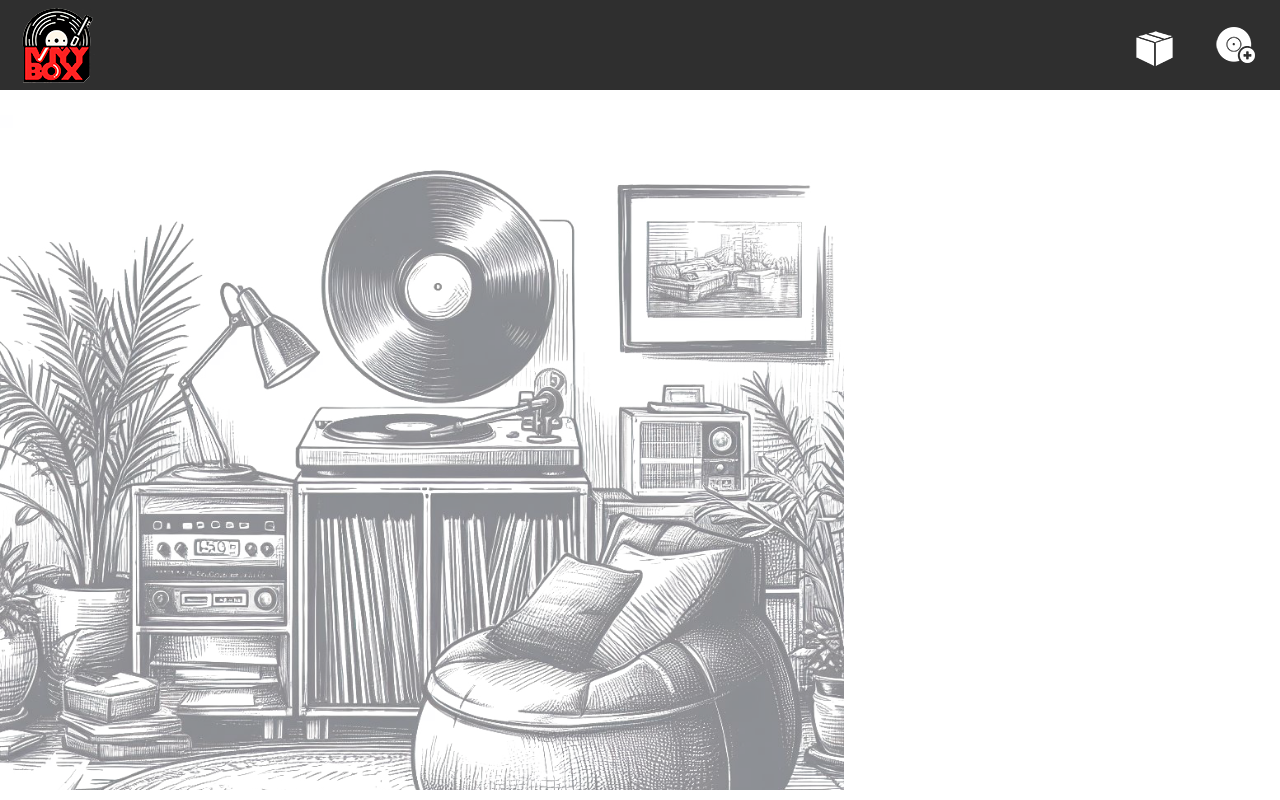
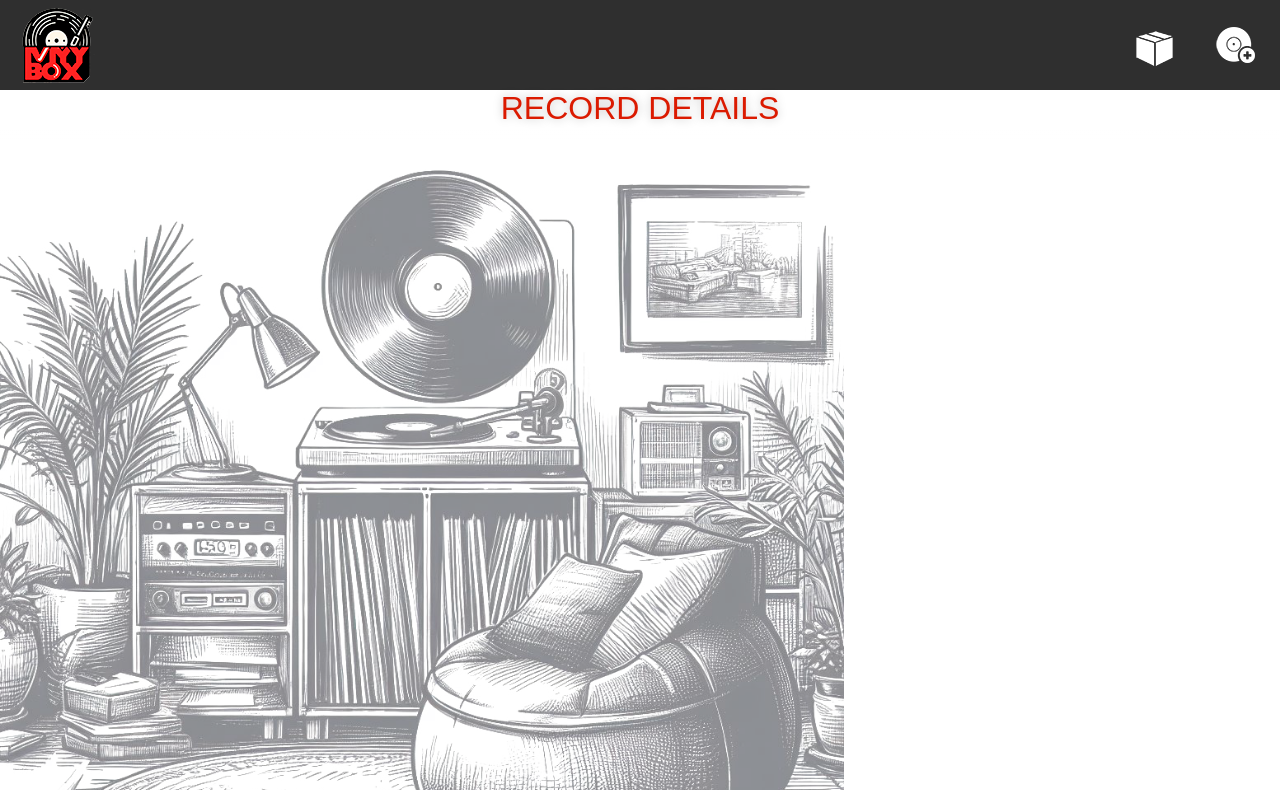
Before and after one commit to isdi-coders-2023/Alex-Barbero-Final-Project-front-202309-bcn, a React (Vite) app: page /details in a window 1280 px wide. Before the commit this address had no page. Built offline with nearby package versions, Linux system fonts and the light colour scheme.

Commit message:
Add RecordDetailsPage

```diff
--- a/src/components/App/App.tsx
+++ b/src/components/App/App.tsx
@@ -7,6 +7,7 @@ import Loading from "../Loading/Loading";
 import NotFoundPage from "../../pages/NotFoundPage/NotFoundPage";
 import Toast from "../Toast/Toast";
 import RecordsFormPage from "../../pages/RecordsFormPage/RecordsFormPage";
+import RecordDetailsPage from "../../pages/RecordDetailsPage/RecordDetailsPage";
 
 const App = (): React.ReactElement => {
   const isLoading = useAppSelector((state) => state.uiState.isLoading);
@@ -22,6 +23,7 @@ const App = (): React.ReactElement => {
           <Route path="/" element={<Navigate to="/home" />} />
           <Route path="/home" element={<RecordsPage />} />
           <Route path="/add" element={<RecordsFormPage />} />
+          <Route path="/details" element={<RecordDetailsPage />} />
           <Route path="/not-found" element={<NotFoundPage />} />
         </Routes>
         <div className="footer" />
--- /dev/null
+++ b/src/pages/RecordDetailsPage/RecordDetailsPage.tsx
@@ -0,0 +1,11 @@
+import PageStyled from "../RecordsPage/RecordsPageStyled";
+
+const RecordDetailsPage = () => {
+  return (
+    <PageStyled>
+      <h1 className="main-title">Record details</h1>
+    </PageStyled>
+  );
+};
+
+export default RecordDetailsPage;
```
